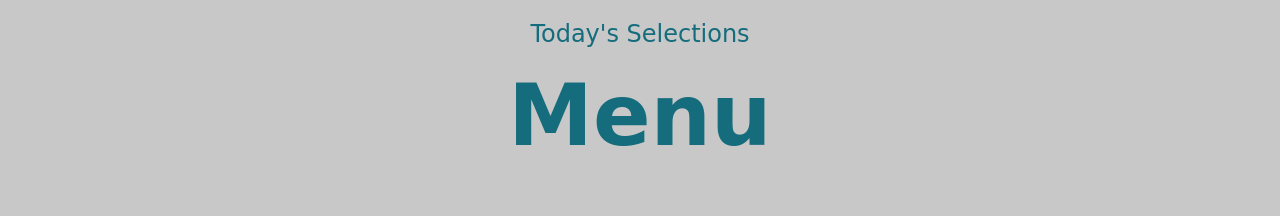
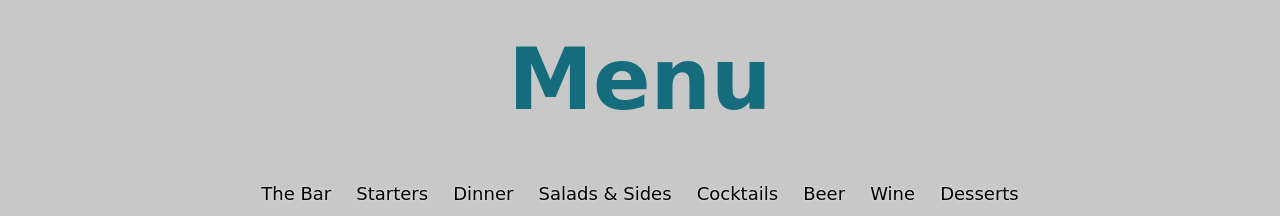
Before and after one commit to gooseisdead/lht-web, a plain HTML site: page index.html in a window 1280 px wide. Shown: the part 1368-1584 px from the top of the page. Drawn offline with Linux system fonts and the light colour scheme.

Commit message:
oh youah

```diff
--- a/index.html
+++ b/index.html
@@ -99,7 +99,7 @@ menu sec start
   <div class="menu-container">
       <div class="row">
           <div class="section-title">
-              <h2 data-title="today's selections" class="test-sticky">menu</h2>
+              <h2 class="test-sticky">menu</h2>
           </div>
       </div>
       <div class="row">
```
